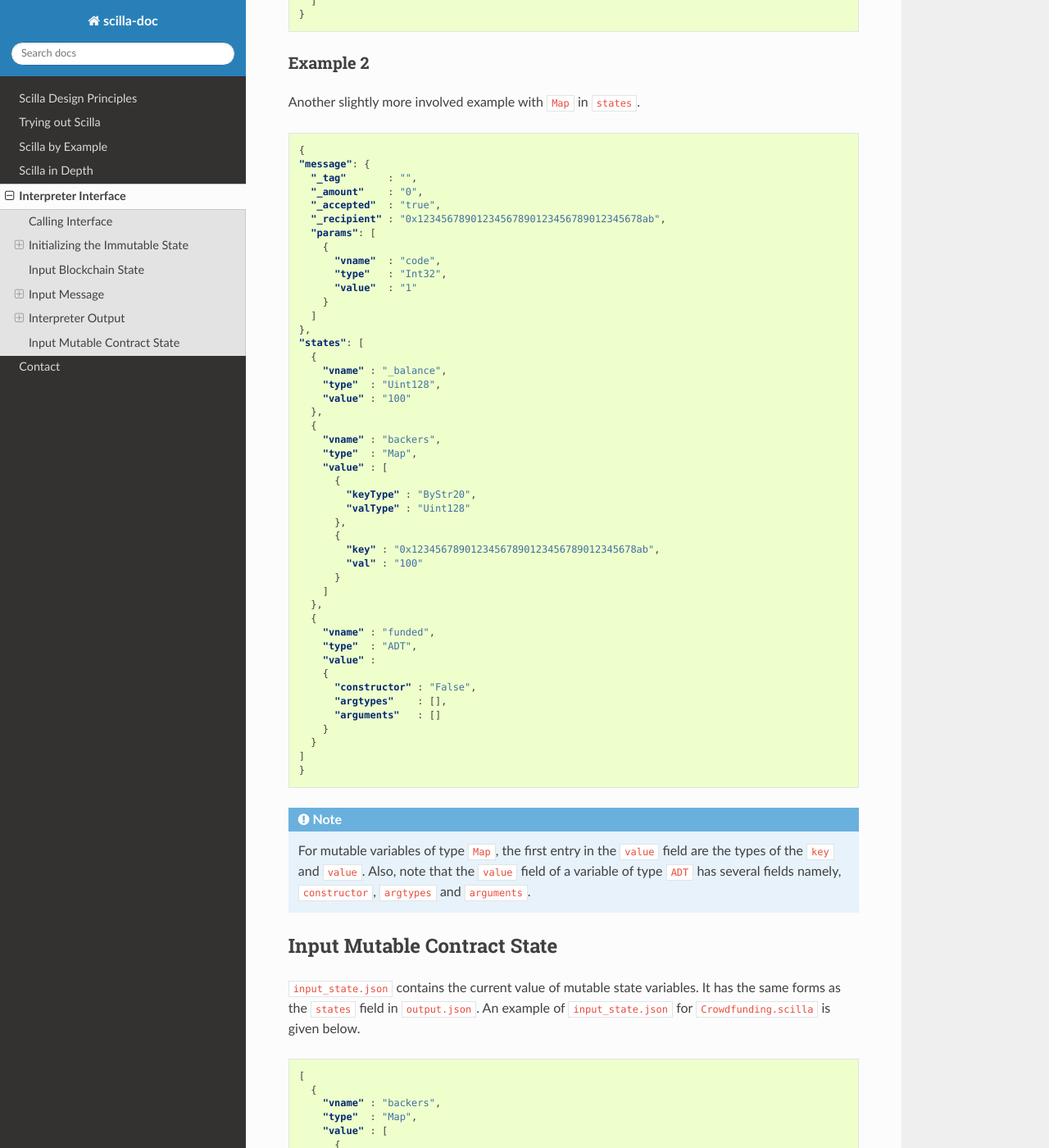
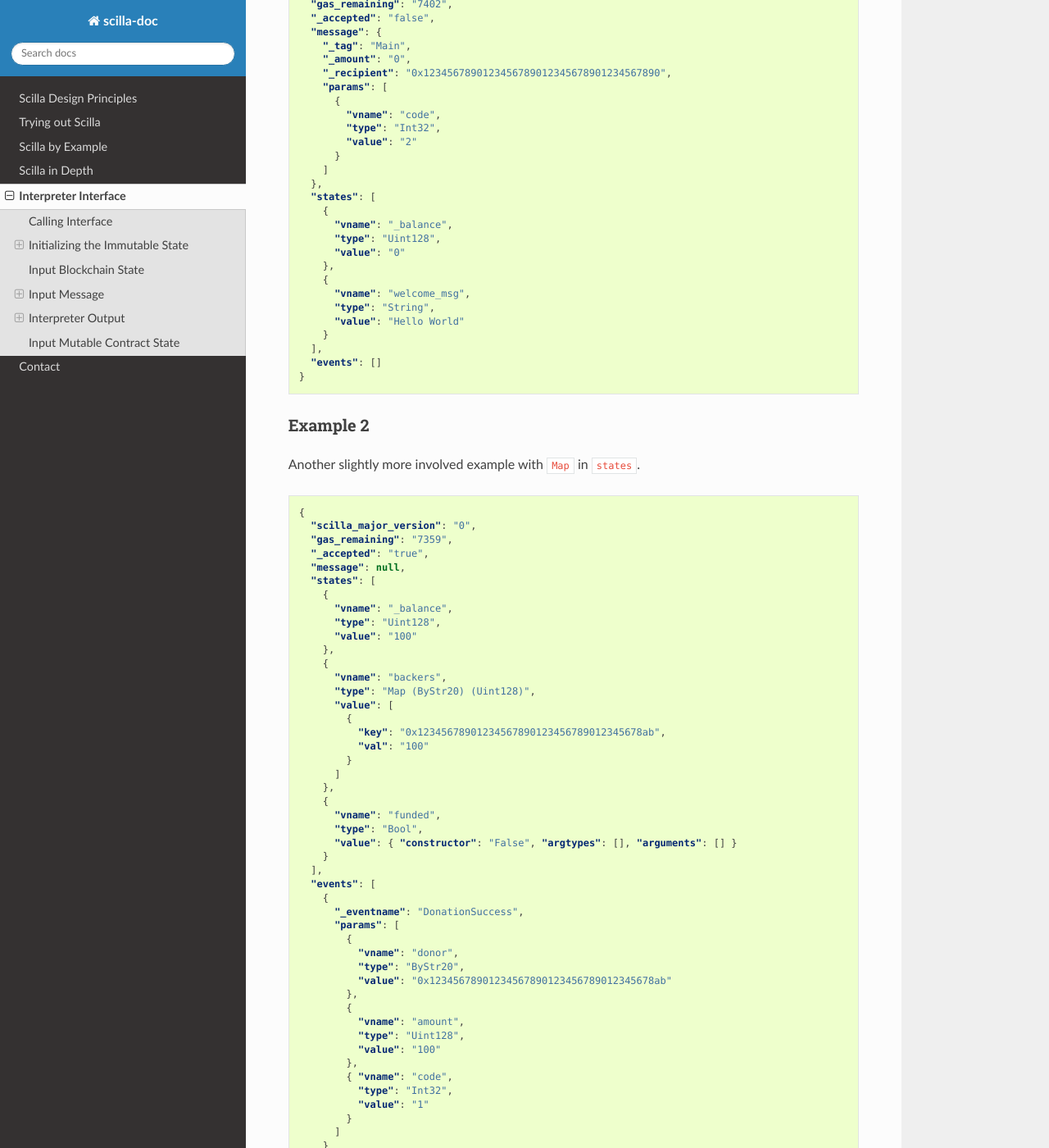
Before and after one commit to Zilliqa/scilla-docs, a Sphinx documentation site: the page built from docs/source/interface.rst, in a window 1280 px wide and 1400 px high, scrolled down 5532 px. Shown: the whole window at 82% size. Built offline with Sphinx 7.4.7 and the Read the Docs theme 2.0.0, drawn with Linux system fonts in a browser that asks for light colours; some of the changed text lies outside the part shown.

Commit message:
Added in-place map & hash fun. Edited interface.

```diff
--- a/docs/source/interface.rst
+++ b/docs/source/interface.rst
@@ -89,13 +89,23 @@ A sample ``init.json`` for this contract will look like the following:
 
 .. code-block:: json
 
-    [
-        {
-            "vname" : "owner",
-            "type"  : "ByStr20",
-            "value" : "0x1234567890123456789012345678901234567890"
-        }
-    ]
+  [
+      {
+          "vname" : "_scilla_version",
+          "type" : "Uint32",
+          "value" : "0"
+      },
+      {
+          "vname" : "owner",
+          "type" : "ByStr20",
+          "value" : "0x1234567890123456789012345678901234567890"
+      },
+      {
+          "vname" : "_creation_block",
+          "type" : "BNum",
+          "value" : "1"
+      }
+  ]
 
 
 Example 2
@@ -119,23 +129,33 @@ A sample ``init.json`` for this contract will look like the following:
 
 .. code-block:: json
 
-    [
-        {
-            "vname" : "owner",
-            "type"  : "ByStr20",
-            "value" : "0x1234567890123456789012345678901234567890"
-        },
-        {
-            "vname" : "max_block",
-            "type"  : "BNum" ,
-            "value" : "199"
-        },
-        {
-            "vname" : "goal",
-            "type"  : "Uint128",
-            "value" : "500"
-        }
-    ]
+  [
+    {
+        "vname" : "_scilla_version",
+        "type" : "Uint32",
+        "value" : "0"
+    },
+    {
+        "vname" : "owner",
+        "type" : "ByStr20",
+        "value" : "0x1234567890123456789012345678901234567890"
+    },
+    {
+        "vname" : "max_block",
+        "type" : "BNum" ,
+        "value" : "199"
+    },
+    {
+        "vname" : "goal",
+        "type" : "Uint128",
+        "value" : "500"
+    },
+    {
+        "vname" : "_creation_block",
+        "type" : "BNum",
+        "value" : "1"
+    }
+  ]
 
 Input Blockchain State
 ########################
@@ -244,35 +264,37 @@ Interpreter Output
 The interpreter will return a JSON object (``output.json``)  with the following
 fields:
 
-=======  ================================================================
-Field      Description
-=======  ================================================================
-message   The emitted message to another contract/non-contract account.
-states    An array of objects that form the new contract state
-=======  ================================================================
+=====================   ====================================================================
+Field                   Description
+=====================   ====================================================================
+scilla_major_version    The major version of the scilla language of this contract.
+gas_remaining           The remaining gas after invoking or deploying a contract.
+_accepted               Whether the contract has accepted ZIL (Either ``true``/``false``)
+message                 The emitted message to another contract/non-contract account.
+states                  An array of objects that form the new contract state
+=====================   ====================================================================
 
-``message`` is a JSON object that will have a similar format to
-``input_message.json``, except that instead of ``_sender`` field, it will have
-a ``_recipient`` field. The fields in ``message`` are given below:
++ ``message`` is a JSON object that will have a similar format to
+  ``input_message.json``, except that instead of ``_sender`` field, it will have
+  a ``_recipient`` field. The fields in ``message`` are given below:
 
-===========       =======================================================
-Field              Description
-===========       =======================================================
-_tag               Transition to be invoked
-_amount            Number of ZILs to be transferred
-_recipient         Address of the recipient
-_accepted          Whether the contract has accepted ZIL (true/false)
-params             An array of parameter objects to be passed
-===========       =======================================================
+  ===========       =======================================================
+  Field              Description
+  ===========       =======================================================
+  _tag               Transition to be invoked
+  _amount            Number of ZILs to be transferred
+  _recipient         Address of the recipient
+  params             An array of parameter objects to be passed
+  ===========       =======================================================
 
 
-The ``params`` array is encoded similar to how ``init.json`` is encoded, with
-each parameter specifying the (``vname``, ``type``, ``value``) that has to be
-passed to the transition that is being invoked.
+  The ``params`` array is encoded similar to how ``init.json`` is encoded, with
+  each parameter specifying the (``vname``, ``type``, ``value``) that has to be
+  passed to the transition that is being invoked.
 
-``states`` is an array of objects that represents the mutable state of the
-contract. Each entry of the ``states`` array also specifies (``vname``,
-``type``, ``value``).
++ ``states`` is an array of objects that represents the mutable state of the
+  contract. Each entry of the ``states`` array also specifies (``vname``,
+  ``type``, ``value``).
 
 
 Example 1
@@ -282,33 +304,36 @@ The example below is an output generated by ``HelloWorld.scilla``.
 
 .. code-block:: json
 
-    {
-      "message": {
-        "_tag"       : "Main",
-        "_amount"    : "0",
-        "_accepted"  : "false",
-        "_recipient" : "0x1234567890123456789012345678901234567890",
-        "params" : [
-          {
-            "vname" : "code",
-            "type"  : "Int32",
-            "value" : "2"
-          }
-        ]
-      },
-      "states": [
+  {
+    "scilla_major_version": "0",
+    "gas_remaining": "7402",
+    "_accepted": "false",
+    "message": {
+      "_tag": "Main",
+      "_amount": "0",
+      "_recipient": "0x1234567890123456789012345678901234567890",
+      "params": [
         {
-          "vname" : "_balance",
-          "type"  : "Uint128",
-          "value" : "0"
-        },
-        {
-          "vname" : "welcome_msg",
-          "type"  : "String",
-          "value" : "Hello World"
+          "vname": "code",
+          "type": "Int32",
+          "value": "2"
         }
       ]
-    }
+    },
+    "states": [
+      {
+        "vname": "_balance",
+        "type": "Uint128",
+        "value": "0"
+      },
+      {
+        "vname": "welcome_msg",
+        "type": "String",
+        "value": "Hello World"
+      }
+    ],
+    "events": []
+  }
 
 
 Example 2
@@ -318,52 +343,55 @@ Another slightly more involved example with ``Map`` in ``states``.
 
 .. code-block:: json
 
-    {
-    "message": {
-      "_tag"       : "",
-      "_amount"    : "0",
-      "_accepted"  : "true",
-      "_recipient" : "0x12345678901234567890123456789012345678ab",
-      "params": [
-        {
-          "vname"  : "code",
-          "type"   : "Int32",
-          "value"  : "1"
-        }
-      ]
-    },
+  {
+    "scilla_major_version": "0",
+    "gas_remaining": "7359",
+    "_accepted": "true",
+    "message": null,
     "states": [
       {
-        "vname" : "_balance",
-        "type"  : "Uint128",
-        "value" : "100"
+        "vname": "_balance",
+        "type": "Uint128",
+        "value": "100"
       },
       {
-        "vname" : "backers",
-        "type"  : "Map",
-        "value" : [
+        "vname": "backers",
+        "type": "Map (ByStr20) (Uint128)",
+        "value": [
           {
-            "keyType" : "ByStr20",
-            "valType" : "Uint128"
-          },
-          {
-            "key" : "0x12345678901234567890123456789012345678ab",
-            "val" : "100"
+            "key": "0x12345678901234567890123456789012345678ab",
+            "val": "100"
           }
         ]
       },
       {
-        "vname" : "funded",
-        "type"  : "ADT",
-        "value" :
-        {
-          "constructor" : "False",
-          "argtypes"    : [],
-          "arguments"   : []
-        }
+        "vname": "funded",
+        "type": "Bool",
+        "value": { "constructor": "False", "argtypes": [], "arguments": [] }
+      }
+    ],
+    "events": [
+      {
+        "_eventname": "DonationSuccess",
+        "params": [
+          {
+            "vname": "donor",
+            "type": "ByStr20",
+            "value": "0x12345678901234567890123456789012345678ab"
+          },
+          {
+            "vname": "amount",
+            "type": "Uint128",
+            "value": "100"
+          },
+          { "vname": "code",
+            "type": "Int32",
+            "value": "1"
+          }
+        ]
       }
     ]
-    }
+  }
 
 
 
@@ -383,33 +411,33 @@ has the same forms  as the ``states`` field in ``output.json``.  An example of
 
 .. code-block:: json
 
-    [
-      {
-        "vname" : "backers",
-        "type"  : "Map",
-        "value" : [
-          {
-            "keyType" : "ByStr20",
-            "valType" : "Uint128"
-          },
-          {
-            "key" : "0x12345678901234567890123456789012345678ab",
-            "val" : "100"
-          }
-        ]
-      },
-      {
-        "vname" : "funded",
-        "type"  : "ADT",
-        "value" : {
-          "constructor" : "False",
-          "argtypes"    : [],
-          "arguments"   : []
+  [
+    {
+      "vname": "backers",
+      "type": "Map (ByStr20) (Uint128)",
+      "value": [
+        {
+          "key": "0x12345678901234567890123456789012345678cd",
+          "val": "200"
+        },
+        {
+          "key": "0x12345678901234567890123456789012345678ab",
+          "val": "100"
         }
-      },
-      {
-        "vname" : "_balance",
-        "type"  : "Uint128",
-        "value" : "100"
+      ]
+    },
+    {
+      "vname": "funded",
+      "type": "Bool",
+      "value": {
+        "constructor": "False",
+        "argtypes": [],
+        "arguments": []
       }
-    ]
+    },
+    {
+      "vname": "_balance",
+      "type": "Uint128",
+      "value": "300"
+    }
+  ]
```
Also changed, not shown: docs/source/scilla-in-depth.rst (+20 -2 lines).
